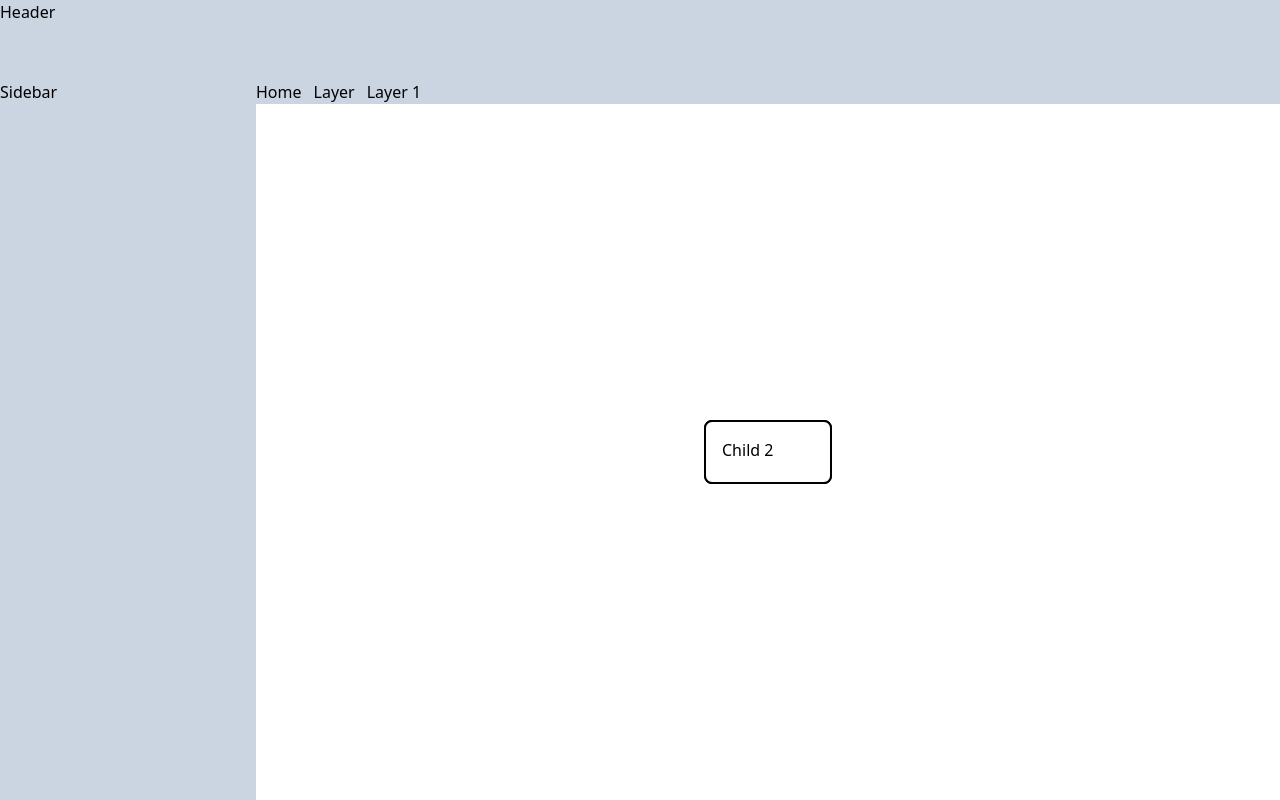
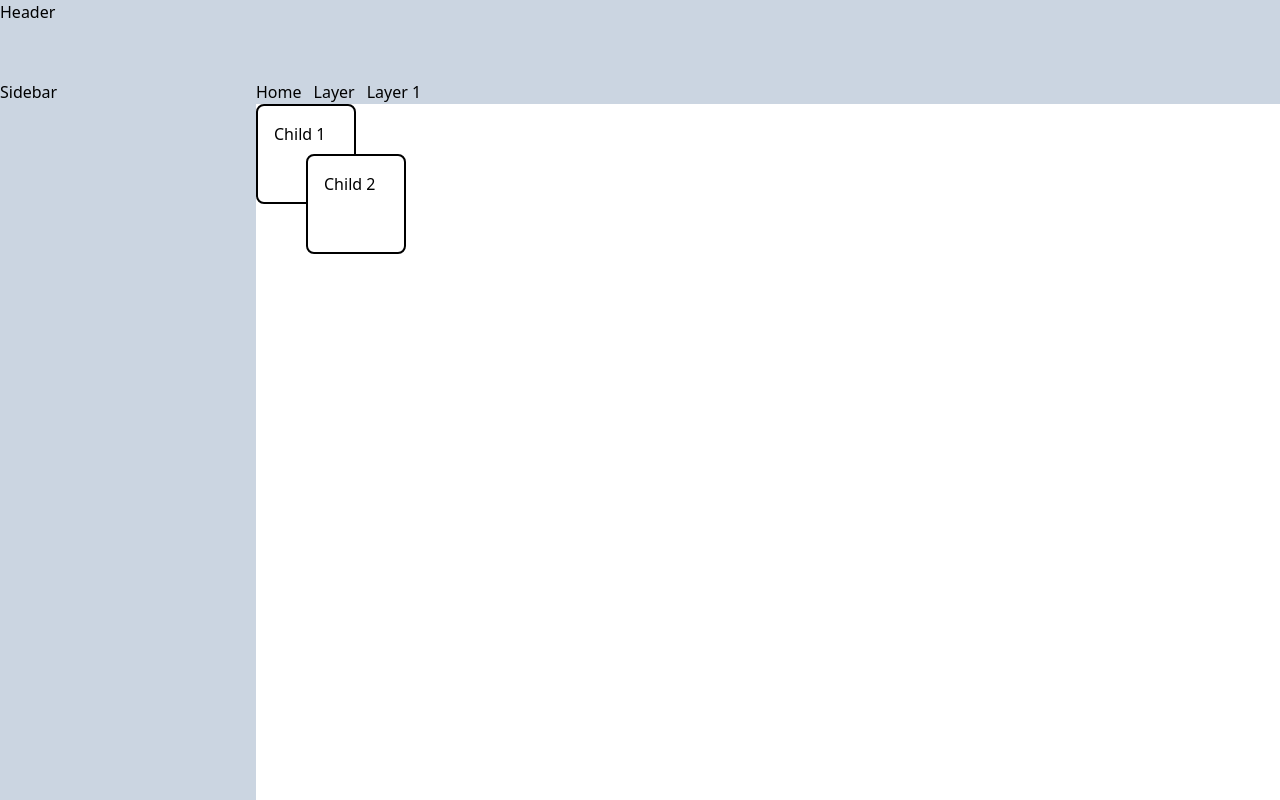
Before and after one commit to Junale/StructSphere, a React (Vite) app: page / in a window 1280 px wide. Both pictures are taken after a click on the button "Start New Layer". Built offline with nearby package versions, Linux system fonts and the light colour scheme.

Commit message:
more drag and drop functionality

```diff
--- a/src/logic/contexts/layer/provider.tsx
+++ b/src/logic/contexts/layer/provider.tsx
@@ -1,6 +1,6 @@
 import TLayer from "@/logic/type/models/layer";
 import LayerContext from "./context";
-import { useState } from "react";
+import { useEffect, useState } from "react";
 import TEdge from "@/logic/type/models/edge";
 
 
@@ -14,7 +14,15 @@ const LayerContextProvider = ({
 	children
 }: LayerContextProviderProps): JSX.Element => {
 	const [rootLayer, setRootLayer] = useState<TLayer>(defaultLayer);
-	const [currentLayerId, setCurrentLayerId] = useState<string | undefined>(undefined);
+	const [currentLayerId, setCurrentLayerId] = useState<number | undefined>(undefined);
+	const [currentLayer, setCurrentLayer] = useState<TLayer | undefined>(undefined);
+
+
+	useEffect(() => {
+		setCurrentLayerId(defaultLayer.id);
+		setCurrentLayer(defaultLayer);
+		setRootLayer(defaultLayer);
+	}, [defaultLayer]);
 
 	const addChildLayer = (childLayer: TLayer) => {
 		setRootLayer({
@@ -44,20 +52,58 @@ const LayerContextProvider = ({
 		});
 	};
 
-	const moveChildIntoTarget = (child: TLayer, targetId: string) => {
+	const moveChildIntoTarget = (child: TLayer, targetId: number) => {
 
+		const target = rootLayer.children.find((c) => c.id === targetId);
+		if (target) {
+			// remove child from rootLayer.children
+			const newRootLayer = {
+				...rootLayer,
+				children: rootLayer.children.filter((c) => c.id !== child.id)
+			};
+
+			setRootLayer({
+				...newRootLayer,
+				children: [...newRootLayer.children,
+					target
+				]
+			});
+		}
+
+	};
+
+	const setLocation = (child: TLayer, location: { x: number, y: number }) => {
+		setRootLayer({
+			...rootLayer,
+			children: rootLayer.children.map((c) => c.id === child.id ? { ...c, location } : c)
+		});
+	};
+
+	const setCurrentLayerById = (id: number) => {
+		setCurrentLayerId(id);
+		const newCurrentLayer = rootLayer.children.find((c) => c.id === id);
+		if (newCurrentLayer) {
+			setCurrentLayer(newCurrentLayer);
+			return true;
+		}
+		setCurrentLayerId(undefined);
+		return false;
 	};
 
 	return (
 		<LayerContext.Provider value={
 			{
 				rootLayer,
+				currentLayer,
+				currentLayerId,
 				setRootLayer,
 				addChildLayer,
 				removeChildLayer,
 				addEdge,
 				removeEdge,
-				moveChildIntoTarget
+				moveChildIntoTarget,
+				setLocation,
+				setCurrentLayerById,
 			}
 		}
 		>
--- a/src/logic/type/models/layer.tsx
+++ b/src/logic/type/models/layer.tsx
@@ -1,8 +1,12 @@
 import TEdge from "./edge";
+import TLocation from "./location";
 
 type TLayer = {
 	id: number;
 	name: string;
+	location: TLocation;
+	width: number;
+	height: number;
 	children: TLayer[];
 	edges: TEdge[];
 };
--- a/src/logic/utils/layer.ts
+++ b/src/logic/utils/layer.ts
@@ -9,13 +9,27 @@ export function getLayerById(layer: TLayer, id: number): TLayer | undefined {
 }
 
 export function getPathToLayer(layer: TLayer, id: number): TLayer[] {
-	const path: TLayer[] = [];
-	layer.children.forEach((child) => {
+	if (layer.id === id) return [layer];
+
+	for (const child of layer.children) {
 		if (child.id === id) {
-			path.push(child);
-		} else {
-			path.push(...getPathToLayer(child, id));
+			return [child];
 		}
-	});
-	return path;
+		const path = getPathToLayer(child, id);
+		if (path.length > 0) {
+			return path;
+		}
+	}
+	return [];
 }
+
+export function layerPlacedInTarget(layer: TLayer, target: TLayer): boolean {
+	if (layer.id === target.id) return false;
+
+	return layer.location.x >= target.location.x && layer.location.x <= target.location.x + target.width &&
+		layer.location.y >= target.location.y && layer.location.y <= target.location.y + target.height;
+}
+
+export function layerPlacedInTargets(layer: TLayer, targets: TLayer[]): number | undefined {
+	return targets.find((target) => layerPlacedInTarget(layer, target))?.id;
+}
--- a/src/ui/content/components/child-display.tsx
+++ b/src/ui/content/components/child-display.tsx
@@ -1,7 +1,8 @@
 import TLayer from "@/logic/type/models/layer";
 import Draggable, { DraggableEvent, DraggableData } from "react-draggable";
-import { useState } from "react";
+import { useEffect, useState } from "react";
 import useLayerContext from "@/logic/contexts/layer/hook";
+import { layerPlacedInTargets } from "@/logic/utils/layer";
 
 type props = {
 	child: TLayer;
@@ -9,47 +10,32 @@ type props = {
 };
 
 const ChildDisplay = ({ child, bounds }: props) => {
-	const [isDragging, setIsDragging] = useState(false);
-	const { moveChildIntoTarget } = useLayerContext();
+	const { setLocation, currentLayer, moveChildIntoTarget } = useLayerContext();
 
-	const handleStart = (e: DraggableEvent) => {
-		setIsDragging(true);
-	};
 
 	const handleStop = (e: DraggableEvent, data: DraggableData) => {
-		setIsDragging(false);
-
-		// Get all child elements
-		const childElements = document.querySelectorAll('[data-layer-id]');
-		const droppedPosition = { x: data.x, y: data.y };
-
-		// Check if dropped on another child
-		childElements.forEach((element) => {
-			if (element instanceof HTMLElement && element.dataset.layerId !== child.id.toString()) {
-				const rect = element.getBoundingClientRect();
-				if (
-					droppedPosition.x >= rect.left &&
-					droppedPosition.x <= rect.right &&
-					droppedPosition.y >= rect.top &&
-					droppedPosition.y <= rect.bottom
-				) {
-					const targetId = element.dataset.layerId;
-					moveChildIntoTarget(child, targetId!);
-				}
+		setLocation(child, { x: data.x, y: data.y });
+		if (currentLayer) {
+			const targetId = layerPlacedInTargets(child, currentLayer.children);
+			if (targetId) {
+				moveChildIntoTarget(child, targetId);
 			}
-		});
+		}
 	};
-
 
 	return (
 		<Draggable
+			defaultClassName="hover:cursor-pointer active:cursor-grabbing bg-white rounded-lg border-2 border-black p-4 top-0 left-0 absolute"
 			bounds={bounds}
-			onStart={handleStart}
 			onStop={handleStop}
+			position={child.location}
 		>
 			<div
 				data-layer-id={child.id}
-				className={`w-32 h-16 hover:cursor-pointer active:cursor-grabbing bg-white rounded-lg border-2 border-black p-4 absolute ${isDragging ? 'z-50 scale-75' : 'z-0'}`}
+				style={{
+					width: child.width,
+					height: child.height
+				}}
 			>
 				{child.name}
 				{child.children.length > 0 && (
--- a/src/ui/content/components/layer-initializer.tsx
+++ b/src/ui/content/components/layer-initializer.tsx
@@ -16,16 +16,25 @@ const LayerInitializer = ({ setDefaultLayer }: props) => {
 				id: 2,
 				name: "Child 1",
 				children: [],
-				edges: []
+				edges: [],
+				location: { x: 0, y: 0 },
+				width: 100,
+				height: 100
 			},
 			{
 				id: 3,
 				name: "Child 2",
 				children: [],
-				edges: []
+				edges: [],
+				location: { x: 50, y: 50 },
+				width: 100,
+				height: 100
 			}
 		],
-		edges: []
+		edges: [],
+		location: { x: 0, y: 0 },
+		width: 100,
+		height: 100
 	};
 
 	const handleStartNewLayer = () => {
```
Also changed, not shown: src/logic/contexts/layer/type.tsx (+8 -1 lines), src/logic/type/models/location.tsx (added, +7 -0 lines).
